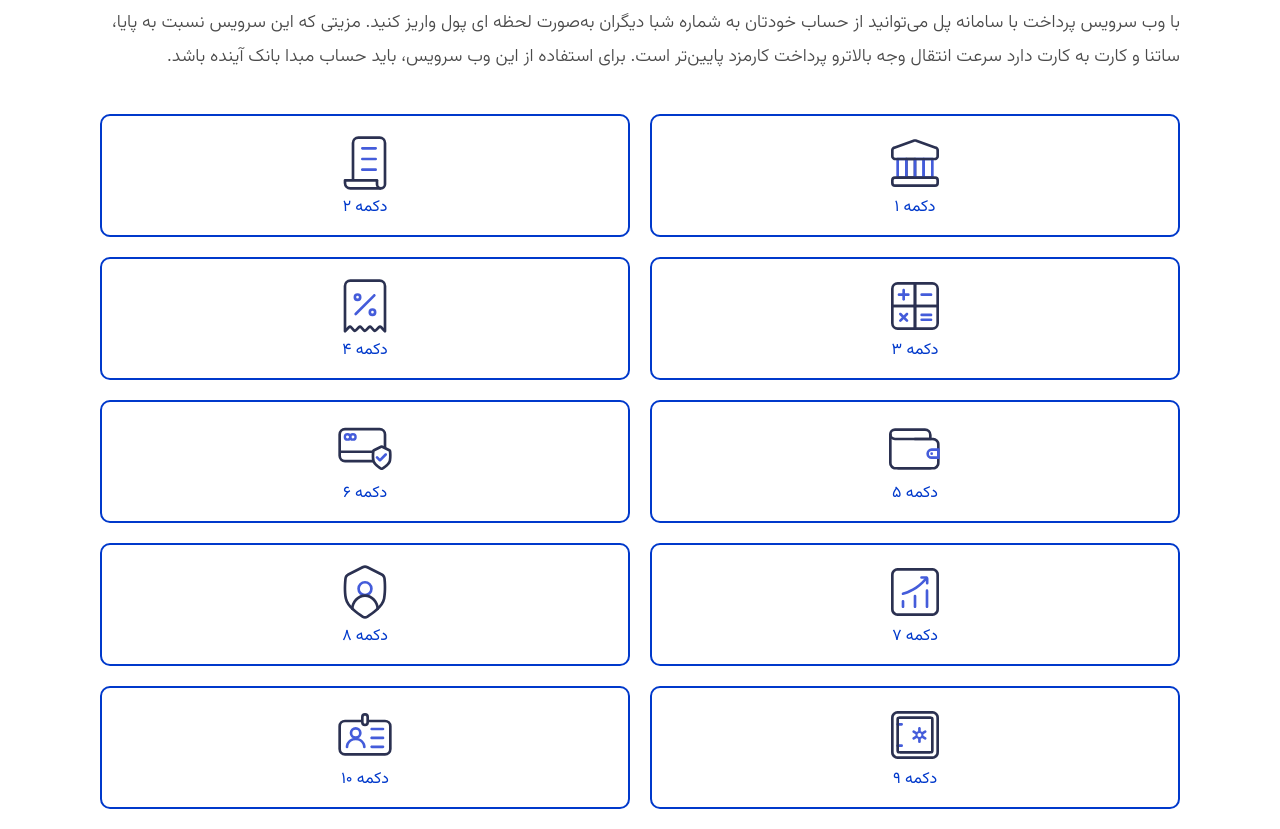
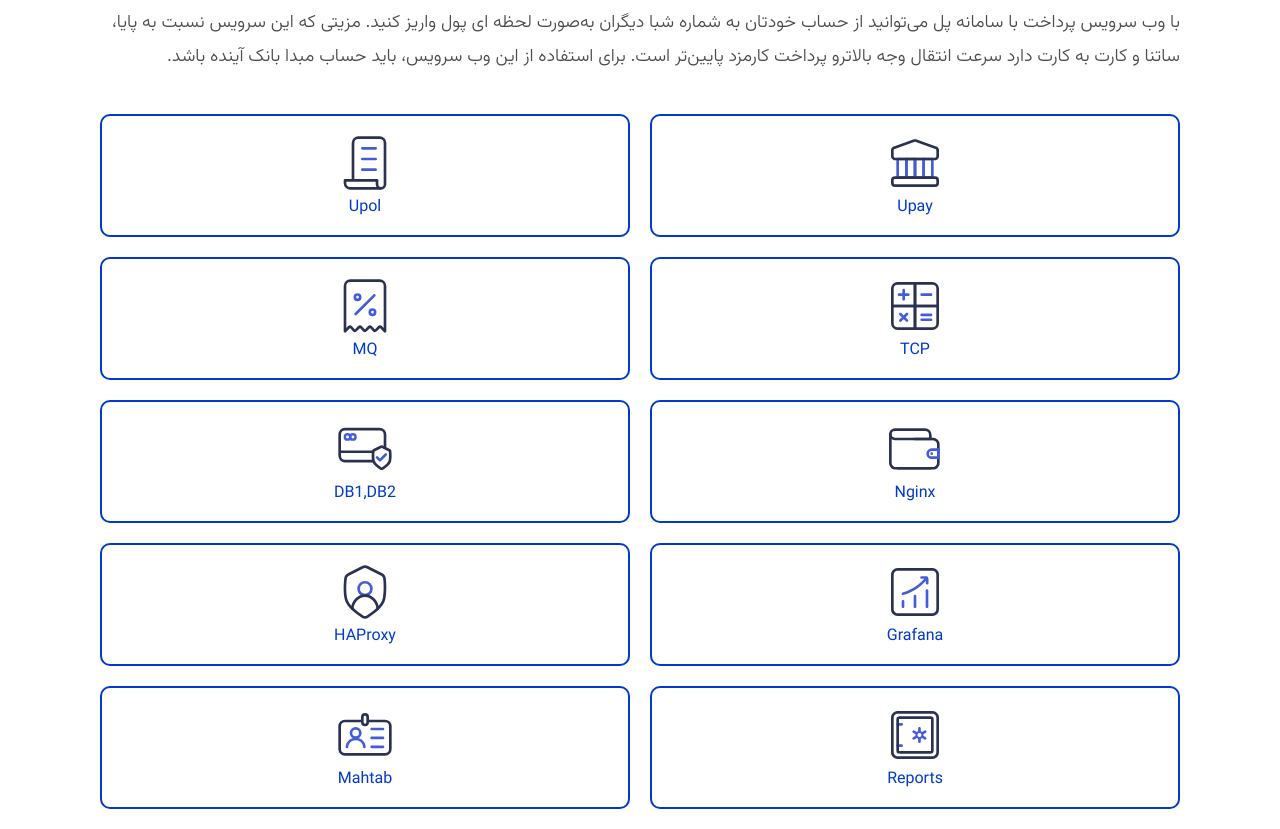
Before and after one commit to shaqayeq1313/PolPay, a plain HTML site: page index.html in a window 1280 px wide. Shown: the part 781-1610 px from the top of the page. Drawn offline with Linux system fonts and the light colour scheme.

Commit message:
Update index.html

```diff
--- a/index.html
+++ b/index.html
@@ -38,43 +38,43 @@
     <div class="button-container">
         <button class="custom-button button-click" data-modal="modal1">
             <img src="./images/1.svg" alt="">
-            دکمه ۱
+            Upay
         </button>
         <button class="custom-button button-click" data-modal="modal2">
             <img src="./images/2.svg" alt="">
-            دکمه ۲
+            Upol
         </button>
         <button class="custom-button button-click" data-modal="modal3">
             <img src="./images/3.svg" alt="">
-            دکمه ۳
+            TCP
         </button>
         <button class="custom-button button-click" data-modal="modal4">
             <img src="./images/4.svg" alt="">
-            دکمه ۴
+            MQ
         </button>
         <button class="custom-button button-click" data-modal="modal5">
             <img src="./images/5.svg" alt="">
-            دکمه ۵
+            Nginx
         </button>
         <button class="custom-button button-click" data-modal="modal6">
             <img src="./images/6.svg" alt="">
-            دکمه ۶
+            DB1,DB2
         </button>
         <button class="custom-button button-click" data-modal="modal7">
             <img src="./images/7.svg" alt="">
-            دکمه ۷
+            Grafana
         </button>
         <button class="custom-button button-click" data-modal="modal8">
             <img src="./images/8.svg" alt="">
-            دکمه ۸
+            HAProxy
         </button>
         <button class="custom-button button-click" data-modal="modal9">
             <img src="./images/9.svg" alt="">
-            دکمه ۹
+            Reports
         </button>
         <button class="custom-button button-click" data-modal="modal10">
             <img src="./images/10.svg" alt="">
-            دکمه ۱۰
+            Mahtab
         </button>
     </div>
 
```
